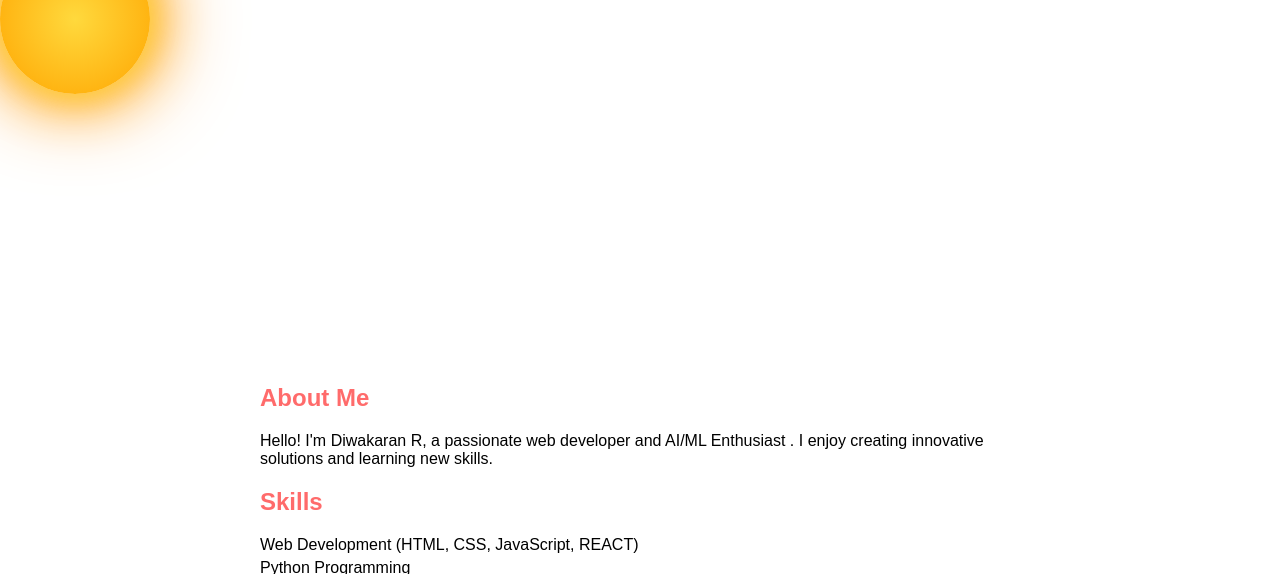
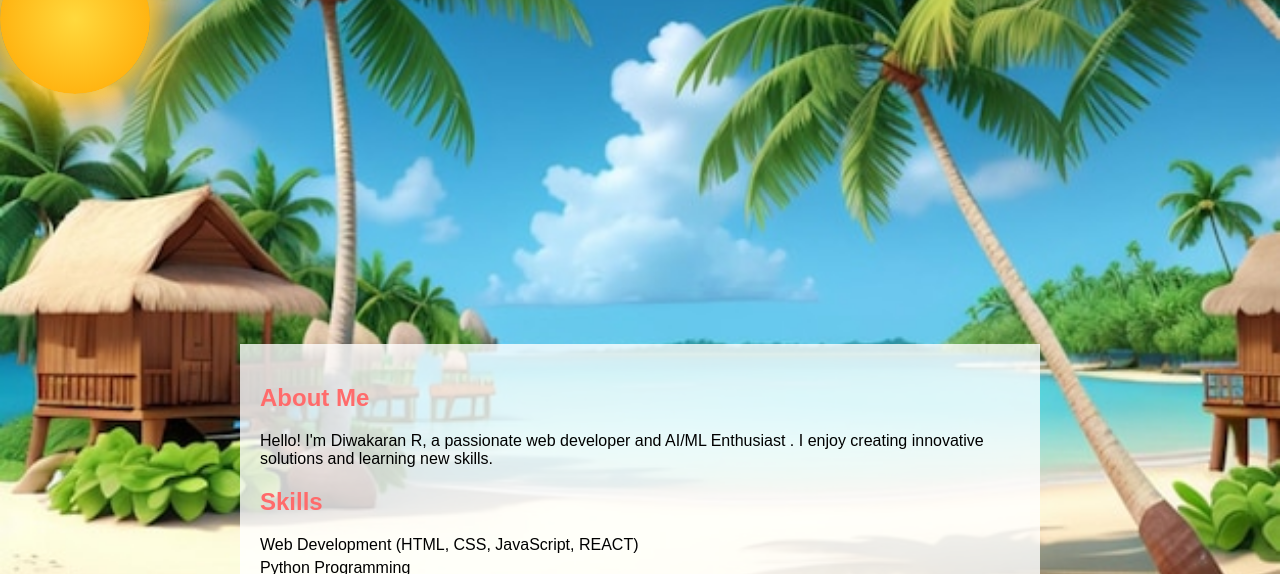
Before and after one commit to DIWAKARANR/Diwakaran-R-summer-portfolio-, a plain HTML site: page index.html in a window 1280 px wide. Shown: the part 226-800 px from the top of the page. Drawn offline with Linux system fonts and the light colour scheme.

Commit message:
Update index.html

```diff
--- a/index.html
+++ b/index.html
@@ -14,7 +14,7 @@
             overflow-x: hidden;
         }
         body {
-            background-image: url('/api/placeholder/1600/900'); /* Placeholder for your background image */
+            background-image: url('summerbgpic.jpg'); /* Placeholder for your background image */
             background-size: cover;
             background-position: center;
             background-attachment: fixed;
```
